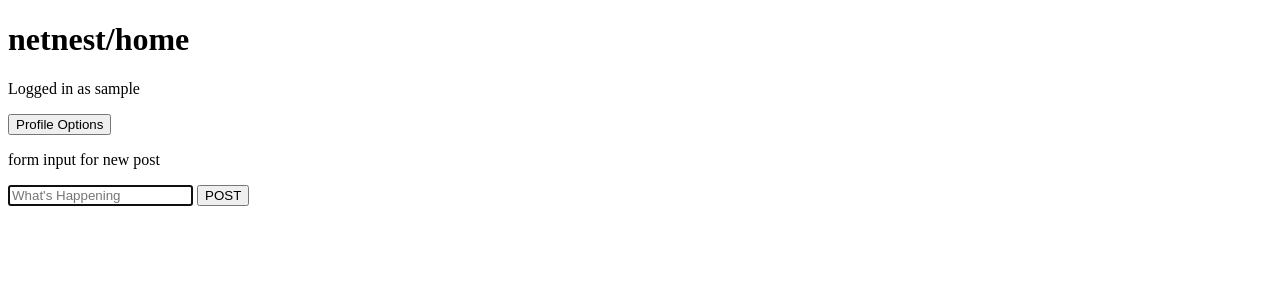
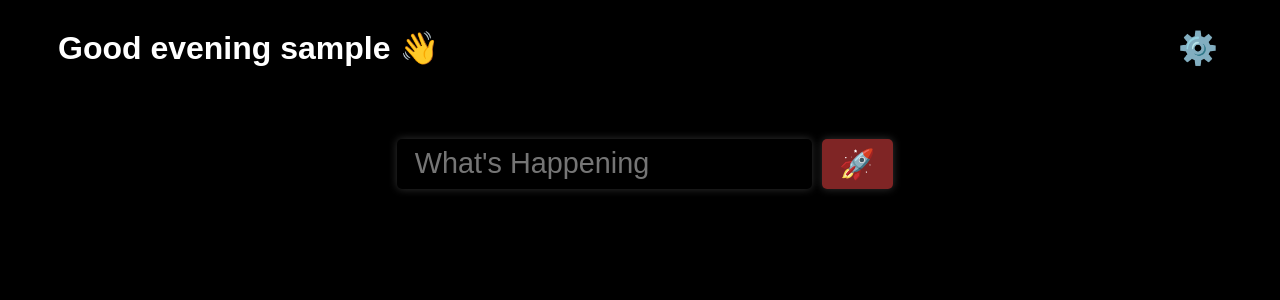
Before and after one commit to bwaklog/pleasebekind, a Flask app: page /home in a window 1280 px wide. Shown: the top 300 px of the page. Run offline with Flask 3, Linux system fonts and the light colour scheme; the visitor is signed in with stand-in values (Sample User, id 1).

Commit message:
updated ui, mostly completed flow without profile page route

```diff
--- a/app.py
+++ b/app.py
@@ -1,5 +1,5 @@
 from datetime import timezone
-from flask import Flask, request, render_template, redirect, session
+from flask import Flask, request, render_template, redirect, session, url_for
 from flask_session import Session
 from flask_sqlalchemy import SQLAlchemy
 import regex as re
--- /dev/null
+++ b/static/base.css
@@ -0,0 +1,167 @@
+body {
+    background-color: rgb(0, 0, 0);
+    /* background-color: lightsalmon; */
+    color: white;
+    font-family: sans-serif;
+
+    /* width: 100vh; */
+}
+
+form {
+    width: 20rem;
+    display: flex;
+    flex-direction: column;
+}
+
+
+/* CSS related to the page header */
+.page-header {
+    display: flex;
+    /* grid-template-columns: 1fr 50px; */
+    flex-direction: row;
+    justify-content:space-between;
+    word-wrap: break-word;
+    align-items: center;
+    margin-bottom: 50px;
+    margin-inline: 50px;
+}
+
+
+.menu-button {
+    align-items: center;
+    width: 50px;
+    height: 50px;
+    background: none;
+    border: none;
+    border-radius: 100px;
+    font-size: 2rem;
+}
+
+.material-symbols-outlined {
+    font-variation-settings:
+    'FILL' 0,
+    'wght' 400,
+    'GRAD' 0,
+    'opsz' 24;
+    filter: invert();
+}
+
+.profile-header {
+    & > form {
+        width: 50px;
+    }
+}
+
+/* CSS Rlated to the post content */
+
+.container {
+    display: flex;
+    justify-content: center;
+    align-items: center;
+    flex-direction: column;
+}
+
+.new-post-entry,
+.new-post-button {
+    font-size: 1.8rem;
+    padding: .5rem;
+    padding-inline: 1.1rem;
+    margin-left: 10px;
+    /* border: 2px solid rgba(205, 205, 205, 0.18); */
+    box-shadow: 0 0 8px rgba(255, 255, 255, 0.2);
+    border: none;
+    background-color: black;
+    color: white;
+    border-radius: 5px;
+    font-weight: 200;
+    outline: none;
+}
+
+
+.new-post-entry {
+    width: 100%;
+    word-wrap: break-word;
+}
+
+.new-post-button {
+    background-color: rgba(253, 75, 75, 0.5);;
+    backdrop-filter: blur(50px);
+    font-weight: 900;
+    transition: background-color 150    ms ease-in-out;
+    &:hover {
+        background-color: rgba(87, 163, 255, 0.486);
+    }
+}
+
+.new-post-container {
+    display: flex;
+    justify-content: space-between;
+    flex-direction: row;
+    margin-bottom: 20px;
+    width: 40%;
+    min-width: 20rem;
+
+}
+
+
+.material-symbols-outlined {
+    font-variation-settings:
+    'FILL' 0,
+    'wght' 400,
+    'GRAD' 0,
+    'opsz' 24;
+    filter: invert();
+}
+
+.post-container {
+    backdrop-filter: blur(50px);
+    width: 40%;
+    min-width: 20rem;
+
+    margin-bottom: 1rem;
+
+    box-shadow: 0 0 8px rgba(255, 255, 255, 0.2);
+    border-radius: 10px;
+
+    display: flex;
+    justify-content: center;
+    flex-direction: column;
+
+    & > p {
+        margin: 0;
+        margin-left: 1rem;
+        margin-bottom: 1rem;
+        padding: 0;
+    }
+}
+
+.post-user-options {
+    font-size: 1rem;
+    display: flex;
+    flex-direction: row;
+    justify-content: space-between;
+    align-items: center;
+    margin-inline: 1rem;
+}
+
+
+.delete-post-form {
+    width: auto;
+}
+
+.delete-post-button {
+    width: fit-content;
+    font-size: 1.5rem;
+    background: none;
+    border: none;
+}
+
+.post-sender,
+.post-details {
+    font-size: 1.2rem;
+    opacity: 0.5;
+}
+
+.post-content {
+    font-size: 1.5rem;
+}
--- a/templates/home.html
+++ b/templates/home.html
@@ -1,19 +1,39 @@
-{% extends 'layout.html' %}
+{% extends 'layout.html' %} {% block head %}
+<link
+  rel="stylesheet"
+  href="https://fonts.googleapis.com/css2?family=Material+Symbols+Outlined:opsz,wght,FILL,GRAD@24,400,0,0"
+/>
+<link
+  rel="stylesheet"
+  href="https://fonts.googleapis.com/css2?family=Material+Symbols+Outlined:opsz,wght,FILL,GRAD@24,400,0,0"
+/>
+<link rel="stylesheet" href="{{url_for('static', filename='base.css')}}" />
+{% endblock %}
 
 <!-- HTML body -->
 {% block body %}
 
-<h1>netnest/home</h1>
-<p>Logged in as {{username}}</p>
+<div class="page-header">
+  <!-- <h1>netnest/home</h1> -->
+  <h1>Good evening {{username}} 👋</h1>
+  <div class="profile-header">
     <!-- An optional index redirect link to logout -->
     <form action="/">
-  <button>Profile Options</button>
+      <button class="menu-button">
+        <!-- <span class="material-symbols-outlined"> menu </span> -->
+        ⚙️
+      </button>
     </form>
+  </div>
+</div>
 
 <!-- Form input for new post -->
-<p>form input for new post</p>
-<form action="/newpost" , method="post">
+
+<!-- Div for every post in existance 🙂 -->
+<div class="container">
+  <form action="/newpost" , method="post" class="new-post-container">
     <input
+      class="new-post-entry"
       required
       autocomplete="off"
       autofocus
@@ -21,34 +41,30 @@
       name="post_content"
       placeholder="What's Happening"
     />
-  <input type="submit" value="POST" />
+    <!-- <input class="new-post-button" type="submit" value="POST" /> -->
+    <button class="new-post-button">🚀</button>
   </form>
-
-<!-- Div for every post in existance 🙂 -->
   {% for post in posts %}
-<div
-  style="
-    border: 2px black solid;
-    padding: 10px;
-    border-radius: 4px;
-    margin: 20px;
-  "
->
+  <div class="post-container">
     <!-- post_id -->
-  <p>{{post[0]}}</p>
+    <!-- <p>{{post[0]}}</p> -->
     <!-- username of sender -->
-  <p>{{post[1]}}</p>
-  <!-- content of post -->
-  <p>{{post[2]}}</p>
-  <!-- time of post -->
-  <p>{{post[3]}}</p>
-
+    <div class="post-user-options">
+      <p class="post-sender">@{{post[1]}}</p>
       <!-- give an option to delete the post for the user -->
       {% if username == post[1] %}
-  <form action="/deletepost" method="get">
+      <form action="/deletepost" method="get" class="delete-post-form">
         <input type="hidden" name="post_id" value="{{post[0]}}" />
-    <button>Delete Post</button>
+        <button class="delete-post-button">🗑️</button>
       </form>
       {% else %} {% endif %}
     </div>
-{% endfor %} {% endblock %}
+    <!-- content of post -->
+    <p class="post-content">{{post[2]}}</p>
+    <!-- time of post -->
+    <p class="post-details">{{(post[3].strftime("%Y-%m-%d • %H:%M"))}}</p>
+  </div>
+  {% endfor %}
+</div>
+
+{% endblock %}
--- a/templates/layout.html
+++ b/templates/layout.html
@@ -4,6 +4,7 @@
     <meta charset="UTF-8" />
     <meta name="viewport" content="width=device-width, initial-scale=1.0" />
     <title>Document</title>
+    {% block head %}{% endblock %}
   </head>
   <body>
     {% block body %}{% endblock %}
```
Also changed, not shown: static/index.css (added, +114 -0 lines), templates/index.html (+18 -11 lines). Lines whose indentation alone changed are shown as unchanged.
